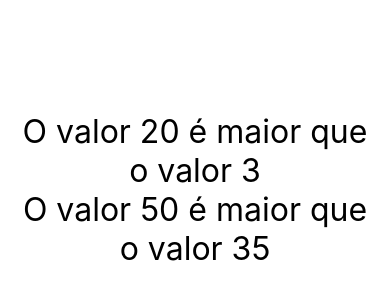
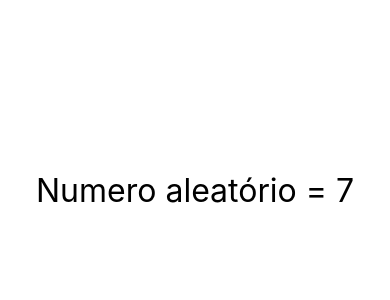
Before and after one commit to NathanaelCarauna/React-native-curso-cod3r, a React Native app: screen / in a window 390 px wide. Shown: the part 232-532 px from the top of the page. Built offline with nearby package versions, Linux system fonts and the light colour scheme.

Commit message:
Aula 21, Desafio aleatório

```diff
--- a/src/App.js
+++ b/src/App.js
@@ -1,14 +1,15 @@
 import React from 'react';
 import {Text, View, StyleSheet} from 'react-native'
 
+import Aleatorio from './components/Aleatorio'
 import MinMax from './components/MinMax'
 import Oficial, {Comp1, Comp2} from './components/Multi'
 import Primeiro from './components/Primeiro'
 
 export default () => (
   <View style={styles.App}>
-    <MinMax min='3' max='20'/>
-    <MinMax min='35' max='50'/>
+    <Aleatorio min={4} max={15}/>
+    {/* <MinMax min='3' max='20'/>     */}
     {/* <Oficial/>
     <Comp1/>
     <Comp2/>
--- /dev/null
+++ b/src/components/Aleatorio.js
@@ -0,0 +1,10 @@
+import React from 'react'
+import {Text} from 'react-native';
+import styles from '../common/globalStyle'
+
+export default ({min, max}) =>{
+    const aleatorio = Math.floor(Math.random() * max - min + 1) + min;
+    return(
+        <Text style={styles.fontG}>Numero aleatório = {aleatorio}</Text>
+    )
+}
```
